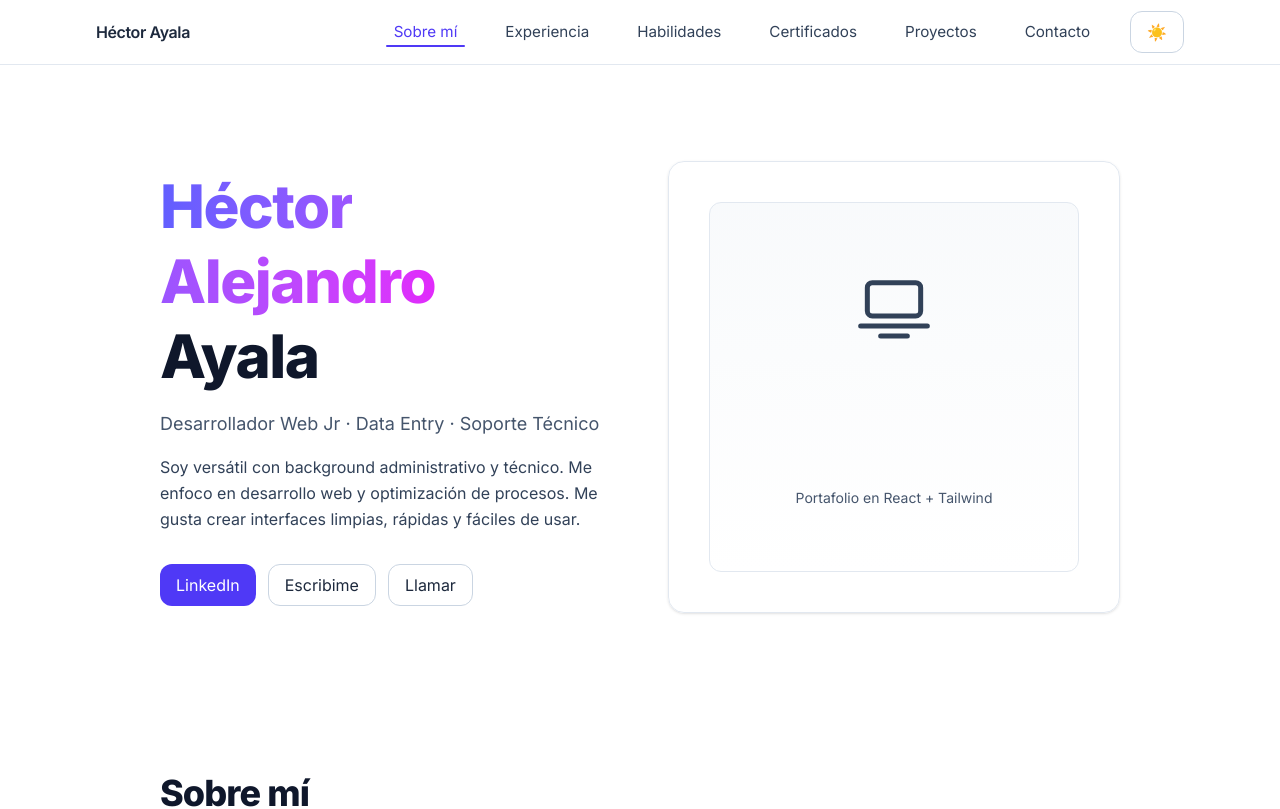
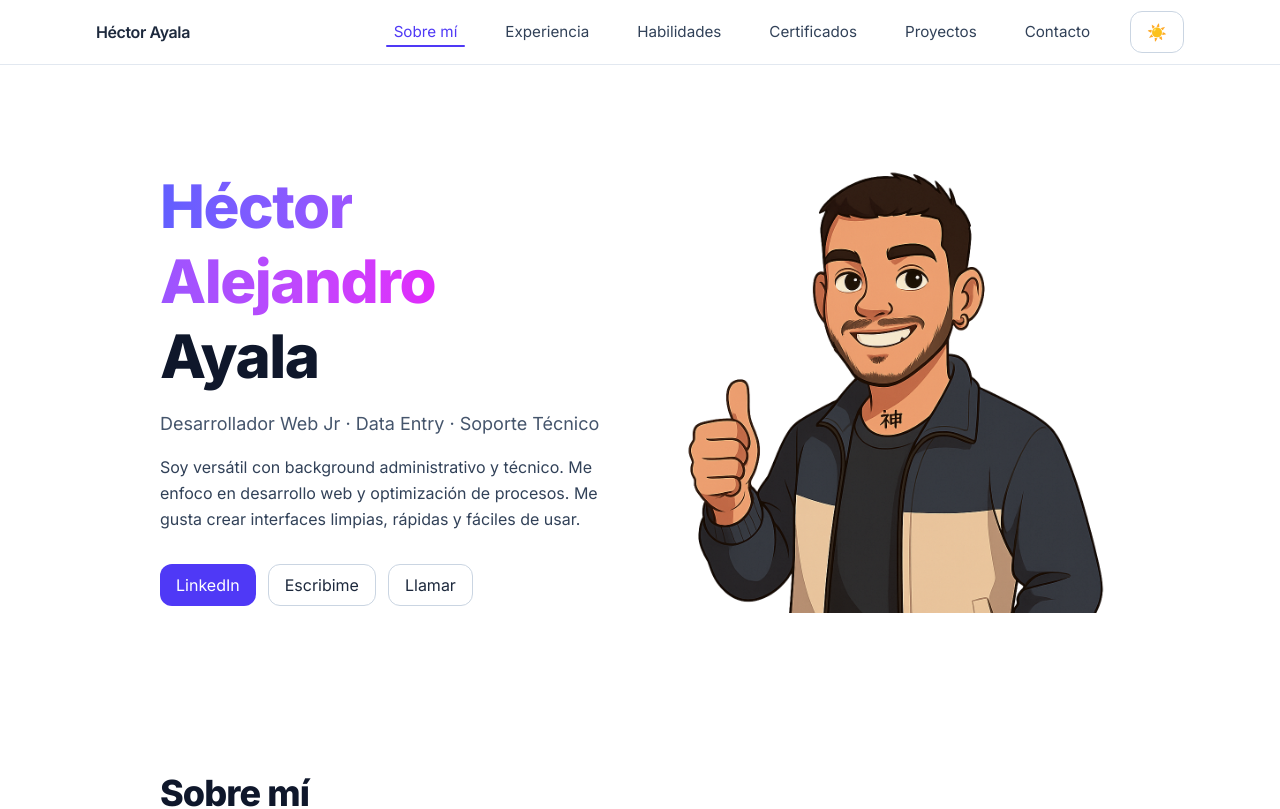
Before and after one commit to hectoray99/porfolio.1, a React (Vite) app: page / in a window 1280 px wide. Shown: the top 809 px of the page. Built offline with nearby package versions, Linux system fonts and the light colour scheme.

Commit message:
agrego foto

```diff
--- a/src/sections/Hero.jsx
+++ b/src/sections/Hero.jsx
@@ -85,17 +85,12 @@ export default function Hero() {
           whileInView={{ opacity: 1, scale: 1 }}
           viewport={{ once: true }}
           transition={{ delay: 0.1, duration: 0.5 }}
-          className="rounded-2xl border border-slate-200 dark:border-slate-800 p-8 md:p-10 shadow-sm
-                     bg-white/80 dark:bg-slate-900/60 backdrop-blur"
+
         >
-          <div className="aspect-square rounded-xl grid place-items-center
-                          bg-gradient-to-b from-slate-50 to-white dark:from-slate-900 dark:to-slate-950
-                          border border-slate-200 dark:border-slate-800">
+          <div className="mx-auto my-auto">
             {/* Ícono simple para ahora (podés reemplazar por tu foto) */}
-            <LaptopIcon className="w-20 h-20 text-slate-700 dark:text-slate-200" />
-            <p className="mt-4 text-sm text-slate-600 dark:text-slate-300">
-              Portafolio en React + Tailwind
-            </p>
+            <img src="./src/assets/hector.png" alt="hector ayala" />
+
           </div>
         </motion.div>
       </div>
```
Also changed, not shown: src/assets/hector.png (added).
